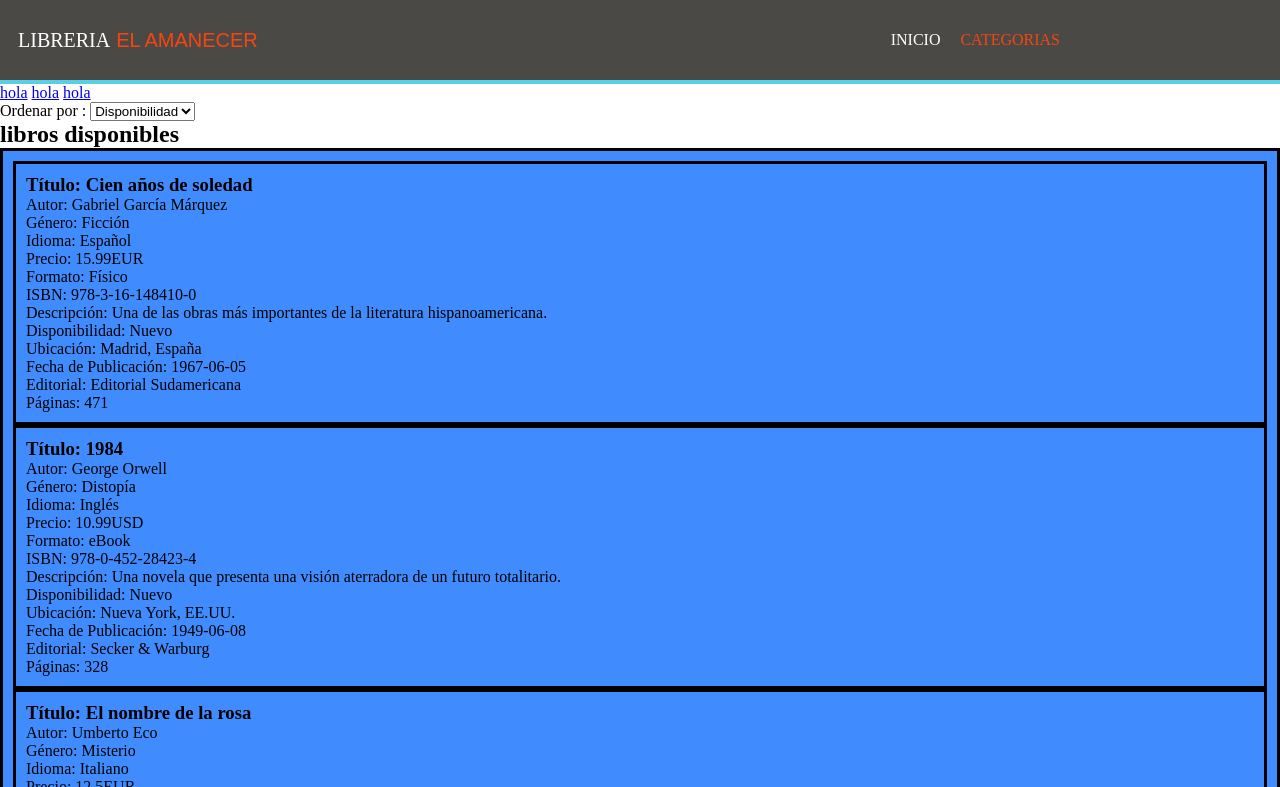
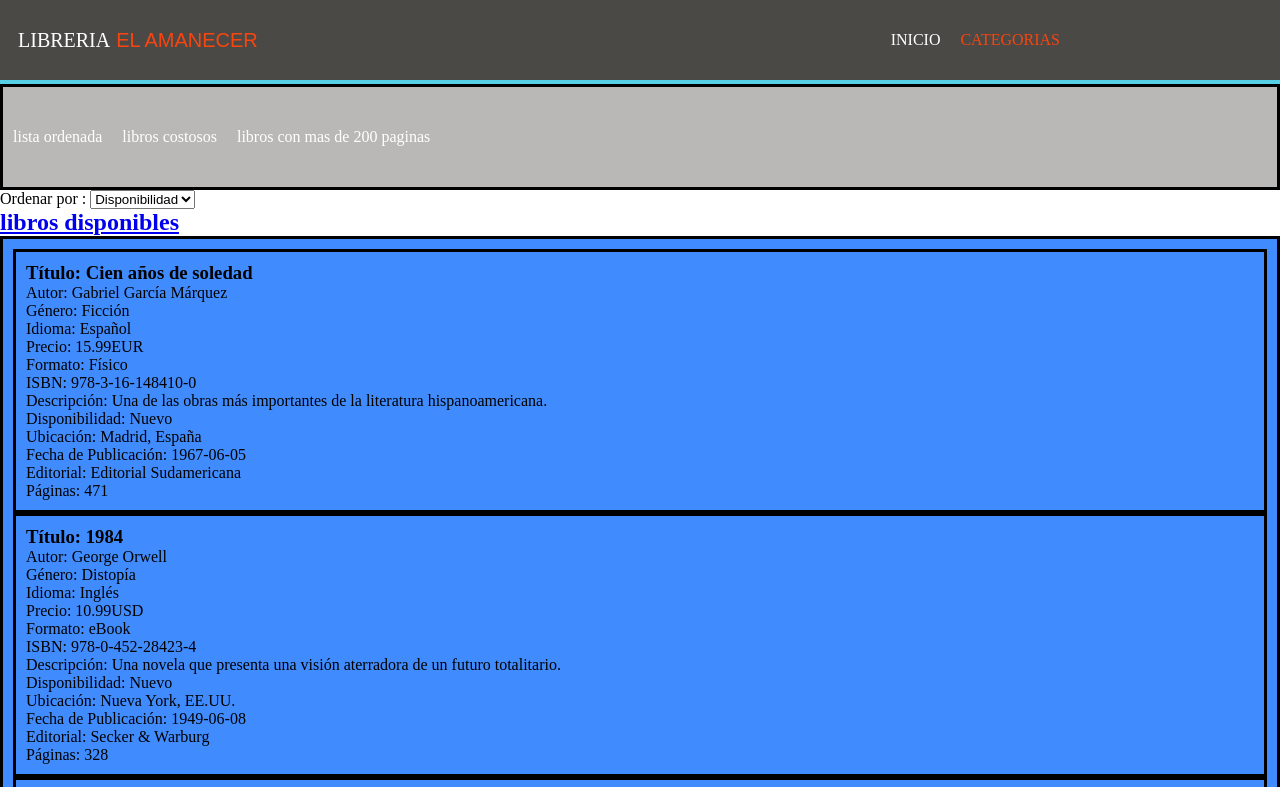
Before and after one commit to Libreria-1313/libreria_1313, a plain HTML site: page templates/categorias.html in a window 1280 px wide. Shown: the top 787 px of the page. Drawn offline with Linux system fonts and the light colour scheme.

Commit message:
actualizacion

```diff
--- a/assets/css/styles.css
+++ b/assets/css/styles.css
@@ -148,3 +148,28 @@ footer {
     border-color: #000000;
     padding: 10px;
 }
+
+aside{
+    display: flex;
+    flex-direction: row;
+    justify-content: flex-start;
+    align-items: center;
+    background-color: #408cff;
+    border-style: solid;
+    border-color: #000000;
+    padding: 10px;
+    height: 10vh;
+    background-color: #b9b8b6;
+}
+
+.ayuda{
+    display: flex;
+    flex-direction: column;
+    justify-content: center;
+    align-items: center;
+    background-color: transparent;
+    color: white;
+    text-decoration: none;
+    padding: 0px 20px 0px 0px;
+
+}
--- a/templates/categorias.html
+++ b/templates/categorias.html
@@ -18,13 +18,13 @@
                 <li><a href="categorias.html" class="activo">CATEGORIAS</a></li>
             </ul>
         </nav>
-        <aside>
-           <a href="#1">hola</a>
-           <a href="#2">hola</a>
-           <a href="#3">hola</a>
+        <aside id="accesoRapido">
+           <a class="ayuda" href="#resultadosLista">lista ordenada</a>
+           <a class="ayuda" href="#costo">libros costosos</a>
+           <a class="ayuda" href="#paginas">libros con mas de 200 paginas</a>
         </aside>
         <section class="seccion1-1">
-            <div id="1">
+            <div>
                 <label for="ordenar">Ordenar por : </label>
                 <select id="ordenar">
                     <option value="estado">Disponibilidad</option>
@@ -35,16 +35,16 @@
                     <option value="precio">Precio</option>
                 </select>
             </div>
-            <h1>libros disponibles</h1>
+            <a href="#accesoRapido"><h1>libros disponibles</h1></a>
             <div id="resultadosLista"></div>
         </section>
         <section class="seccion1-1">
-            <h1 id="2">libros mas costosos</h1>
+            <a href="#accesoRapido"><h1>libros mas costosos</h1></a>
             <button id="filtrarCostosos">Filtrar 5 libros más costosos</button>
             <div id="costo"></div>
         </section>
         <section class="seccion1-1">
-            <h1 id="3">libros que superan las 200 paginas</h1>
+            <a href="#accesoRapido"><h1>libros que superan las 200 paginas</h1></a>
             <div id="paginas"></div>
         </section>
         <footer>
```
Also changed, not shown: templates/agregarLibros.html (+1 -0 lines).
